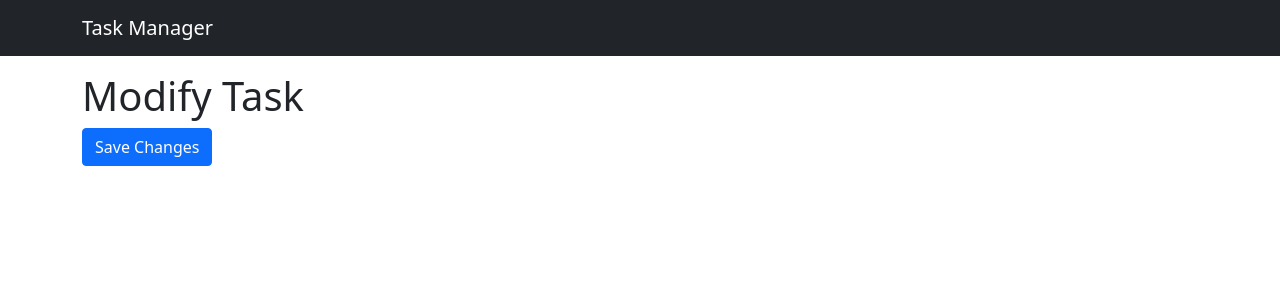
After one commit to Sujan-Naik/dingo, a Django app: template tasks/templates/modify_task.html in a window 1280 px wide. The commit adds this page. Shown: the top 300 px of the page. Run offline with Django 3.2, Linux system fonts and the light colour scheme; the template is opened without the code that fills it: most values are stand-ins (such as "Sample title", 1, 10 or a date in 2020); some libraries are stand-ins or nearby versions.

Commit message:
Modify task urls to have task IDs as primary key

```diff
--- a/task_manager/urls.py
+++ b/task_manager/urls.py
@@ -30,5 +30,6 @@ urlpatterns = [
     path('create_task/', views.CreateTaskView.as_view(), name='create_task'),
     path('team', views.TeamView.as_view(), name='team'),
     path('tasks/', views.task_list, name='task_list'),
-    path('tasks/<str:name>', views.task_detail, name='task_detail'),
+    path('tasks/<int:pk>/', views.task_detail, name='task_detail'),
+    path('tasks/<str:name>/modify_task', views.ModifyTaskView.as_view(), name='modify_task')
 ]
--- /dev/null
+++ b/tasks/templates/modify_task.html
@@ -0,0 +1,15 @@
+{% extends 'base_content.html' %}
+{% block content %}
+<div class="container">
+    <div class="row">
+        <div class="col-12">
+            <h1>Modify Task</h1>
+            <form action="{% url 'modify_task' task.id %}" method="post">
+                {% csrf_token %}
+                {% include 'partials/bootstrap_form.html' with form=form %}
+                <input type="submit" value="Save Changes" class="btn btn-primary">
+            </form>
+        </div>
+    </div>
+</div>
+{% endblock %}
--- a/tasks/templates/task_detail.html
+++ b/tasks/templates/task_detail.html
@@ -21,4 +21,6 @@
 {% endif %}
 
 <p>Author: {{ task.author }}</p>
+
+<a href="{% url 'modify_task' task.id %}" class="btn btn-primary">Modify Task</a>
 {% endblock %}
--- a/tasks/templates/task_list.html
+++ b/tasks/templates/task_list.html
@@ -5,7 +5,7 @@
   {% for task in tasks %}
   <span class="task-number">{{ forloop.counter }}.</span>
   <!--    add task counter-->
-      <li><a href="{% url 'task_detail' task.name %}">{{ task.name }}</a></li>
+  <li><a href="{% url 'task_detail' task.id %}">{{ task.name }}</a></li>
   {% endfor %}
 </ul>
 {% endblock %}
--- a/tasks/views.py
+++ b/tasks/views.py
@@ -41,9 +41,9 @@ def task_list(request):
     return render(request, 'task_list.html', {'tasks': tasks})
 
 
-def task_detail(request, name):
+def task_detail(request, pk):
     """Show the task details in task list"""
-    task = get_object_or_404(Task, name=name)
+    task = get_object_or_404(Task, pk=pk)
     now = timezone.now()
     # curent time
 
@@ -248,7 +248,7 @@ class TeamView(LoginRequiredMixin, FormView):
 class ModifyTaskView(LoginRequiredMixin, UpdateView):
 
     model = Task
-    template_name = "create_task.html"
+    template_name = "modify_task.html"
     form_class = CreateTaskForm
 
     def get_object(self, queryset=None):
```
Also changed, not shown: tasks/forms.py (+24 -0 lines). Lines whose indentation alone changed are shown as unchanged.
